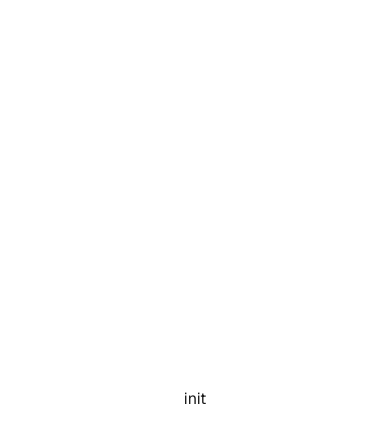
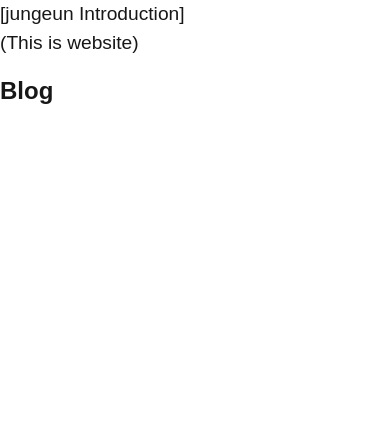
Before and after one commit to Jung2un/react_next_ts, a Next.js app: page / in a window 390 px wide. Shown: the top 442 px of the page. Built offline with nearby package versions, Linux system fonts and the light colour scheme.

Commit message:
Design: 메인 페이지 UI/CSS 임시 커밋

```diff
--- a/src/app/layout.tsx
+++ b/src/app/layout.tsx
@@ -13,7 +13,7 @@ const geistMono = Geist_Mono({
 });
 
 export const metadata: Metadata = {
-  title: "Create Next App",
+  title: "Create",
   description: "Generated by create next app",
 };
 
--- a/src/app/page.module.css
+++ b/src/app/page.module.css
@@ -1,168 +1,17 @@
-.page {
-  --gray-rgb: 0, 0, 0;
-  --gray-alpha-200: rgba(var(--gray-rgb), 0.08);
-  --gray-alpha-100: rgba(var(--gray-rgb), 0.05);
-
-  --button-primary-hover: #383838;
-  --button-secondary-hover: #f2f2f2;
-
-  display: grid;
-  grid-template-rows: 20px 1fr 20px;
-  align-items: center;
-  justify-items: center;
-  min-height: 100svh;
-  padding: 80px;
-  gap: 64px;
-  font-family: var(--font-geist-sans);
+.headingMd {
+  line-height: 1.5;
+  font-size: 1.2rem;
 }
-
-@media (prefers-color-scheme: dark) {
-  .page {
-    --gray-rgb: 255, 255, 255;
-    --gray-alpha-200: rgba(var(--gray-rgb), 0.145);
-    --gray-alpha-100: rgba(var(--gray-rgb), 0.06);
-
-    --button-primary-hover: #ccc;
-    --button-secondary-hover: #1a1a1a;
-  }
+.headingLg {
+  margin: 1rem 0;
+  line-height: 1.4;
+  font-size: 1.5rem;
 }
-
-.main {
-  display: flex;
-  flex-direction: column;
-  gap: 32px;
-  grid-row-start: 2;
+.padding1px {
+  padding-top: 1px;
 }
-
-.main ol {
-  font-family: var(--font-geist-mono);
-  padding-left: 0;
+.list {
   margin: 0;
-  font-size: 14px;
-  line-height: 24px;
-  letter-spacing: -0.01em;
-  list-style-position: inside;
+  padding: 0;
+  list-style: none;
 }
-
-.main li:not(:last-of-type) {
-  margin-bottom: 8px;
-}
-
-.main code {
-  font-family: inherit;
-  background: var(--gray-alpha-100);
-  padding: 2px 4px;
-  border-radius: 4px;
-  font-weight: 600;
-}
-
-.ctas {
-  display: flex;
-  gap: 16px;
-}
-
-.ctas a {
-  appearance: none;
-  border-radius: 128px;
-  height: 48px;
-  padding: 0 20px;
-  border: none;
-  border: 1px solid transparent;
-  transition:
-    background 0.2s,
-    color 0.2s,
-    border-color 0.2s;
-  cursor: pointer;
-  display: flex;
-  align-items: center;
-  justify-content: center;
-  font-size: 16px;
-  line-height: 20px;
-  font-weight: 500;
-}
-
-a.primary {
-  background: var(--foreground);
-  color: var(--background);
-  gap: 8px;
-}
-
-a.secondary {
-  border-color: var(--gray-alpha-200);
-  min-width: 180px;
-}
-
-.footer {
-  grid-row-start: 3;
-  display: flex;
-  gap: 24px;
-}
-
-.footer a {
-  display: flex;
-  align-items: center;
-  gap: 8px;
-}
-
-.footer img {
-  flex-shrink: 0;
-}
-
-/* Enable hover only on non-touch devices */
-@media (hover: hover) and (pointer: fine) {
-  a.primary:hover {
-    background: var(--button-primary-hover);
-    border-color: transparent;
-  }
-
-  a.secondary:hover {
-    background: var(--button-secondary-hover);
-    border-color: transparent;
-  }
-
-  .footer a:hover {
-    text-decoration: underline;
-    text-underline-offset: 4px;
-  }
-}
-
-@media (max-width: 600px) {
-  .page {
-    padding: 32px;
-    padding-bottom: 80px;
-  }
-
-  .main {
-    align-items: center;
-  }
-
-  .main ol {
-    text-align: center;
-  }
-
-  .ctas {
-    flex-direction: column;
-  }
-
-  .ctas a {
-    font-size: 14px;
-    height: 40px;
-    padding: 0 16px;
-  }
-
-  a.secondary {
-    min-width: auto;
-  }
-
-  .footer {
-    flex-wrap: wrap;
-    align-items: center;
-    justify-content: center;
-  }
-}
-
-@media (prefers-color-scheme: dark) {
-  .logo {
-    filter: invert();
-  }
-}
--- a/src/app/page.tsx
+++ b/src/app/page.tsx
@@ -1,13 +1,26 @@
-import styles from "./page.module.css";
+import Head from 'next/head';
+import styles from './page.module.css'
+import type { NextPage } from 'next';
 
-export default function Home() {
-  return (
-    <div className={styles.page}>
-      <main className={styles.main}>
-        <div className={styles.ctas}>init</div>
-      </main>
-      <footer className={styles.footer}>
-      </footer>
-    </div>
-  );
-}
+const Home: NextPage = () => {
+    return (
+        <div>
+            <Head>
+                <title>jungeun</title>
+            </Head>
+            <section className={styles.headingMd}>
+                <p>[jungeun Introduction]</p>
+                <p>(This is website)</p>
+            </section>
+            <section className={`${styles.headingMd} ${styles.pading1px}`}>
+                <h2 className={styles.headingLg}>Blog</h2>
+                <ul className={styles.list}>
+                    <li></li>
+                    <li></li>
+                </ul>
+            </section>
+        </div>
+    );
+};
+
+export default Home;
```
